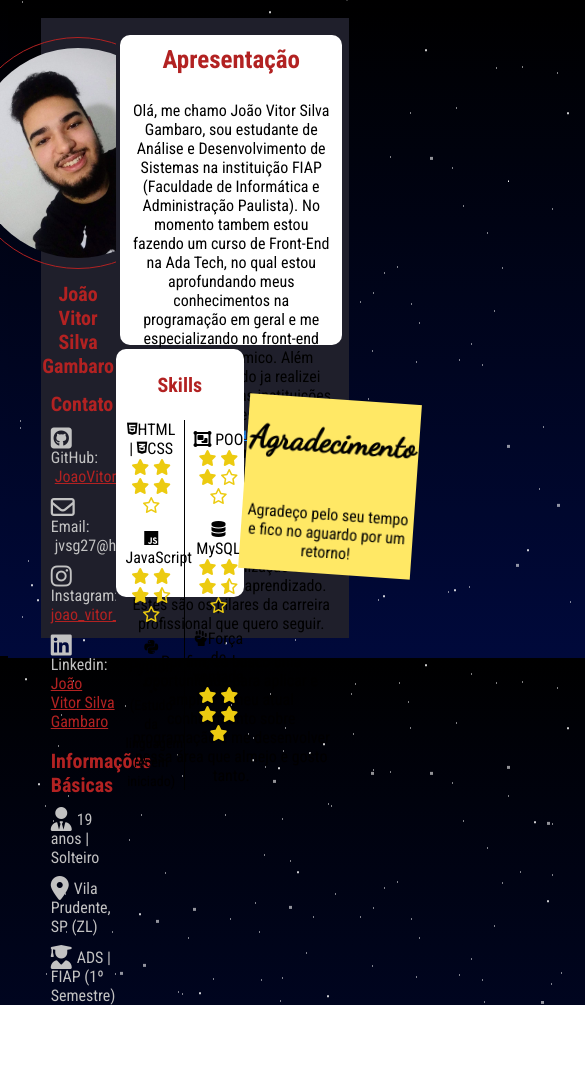
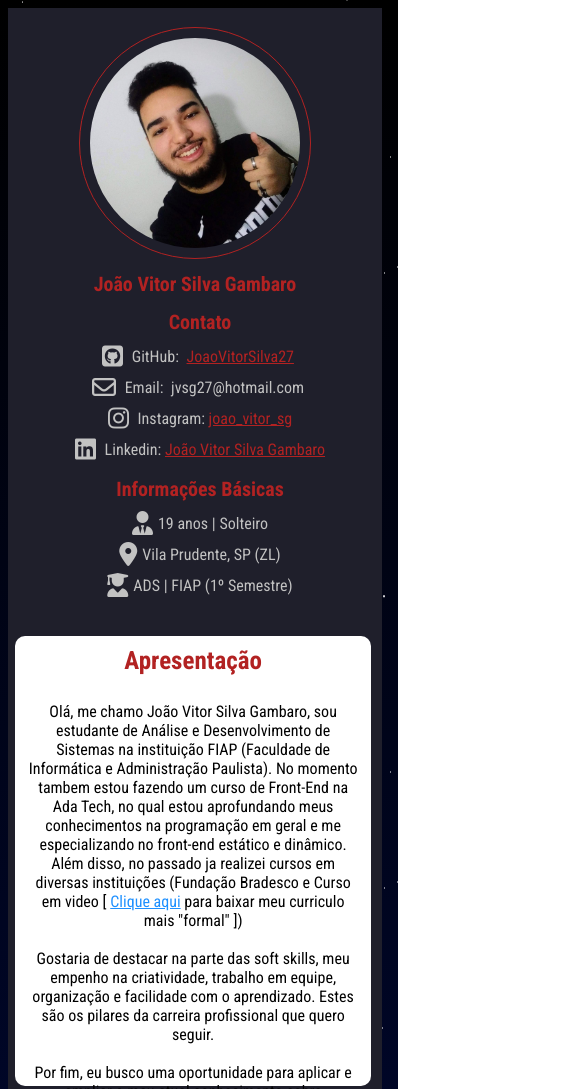
Before and after one commit to JoaoVitorSilva27/Projeto-curriculum, a plain HTML site: page index.html in a window 390 px wide. Shown: the top 1089 px of the page, 585 px wide, since content can reach past the window. Before the commit the page ends 1005 px from the top, so only its background shows below. Drawn offline with Linux system fonts and the light colour scheme.

Commit message:
Responsivo V1

```diff
--- a/index.html
+++ b/index.html
@@ -11,6 +11,7 @@
     <link rel="stylesheet" href="src/css/back.css">
     <link rel="stylesheet" href="src/css/Lside.css">
     <link rel="stylesheet" href="src/css/Rside.css">
+    <link rel="stylesheet" href="src/css/responsivo.css">
 
     <!--FONTE -->
     <link rel="preconnect" href="https://fonts.googleapis.com">
--- /dev/null
+++ b/src/css/responsivo.css
@@ -0,0 +1,57 @@
+@media (max-width: 1120px){
+    #contani {
+       position: absolute;
+        z-index: -1;
+        /* background: linear-gradient( 0,#8a1818 ,#000000 ); */
+        background: linear-gradient(0, #00093b , #000000);
+        width: 100%;
+        height: 1650px;
+    }
+
+    #corpo{
+        display: contents;
+        justify-content: center;
+        text-align: center;
+        max-width: 430px;
+    }
+
+    #ladoE{
+        display: block;
+
+        width: 100%;
+        height: 610px;
+
+        justify-content: center;
+    }
+
+    #ladoD{
+        display: block;
+        justify-content: center;
+        width: 100%;
+        height: 1025px;
+        padding-top: 1px;
+    }
+
+    #box1{
+
+        width: 95%;
+        height: 450px;
+    }
+
+    #box2{
+        height: 300px;
+        width: 95%;
+        display: block;
+        margin: 2%;
+
+    }
+
+    #box3{
+        display: block;
+        justify-content: center;
+
+    }
+    #boxes{
+        display: block;
+    }
+}
```
